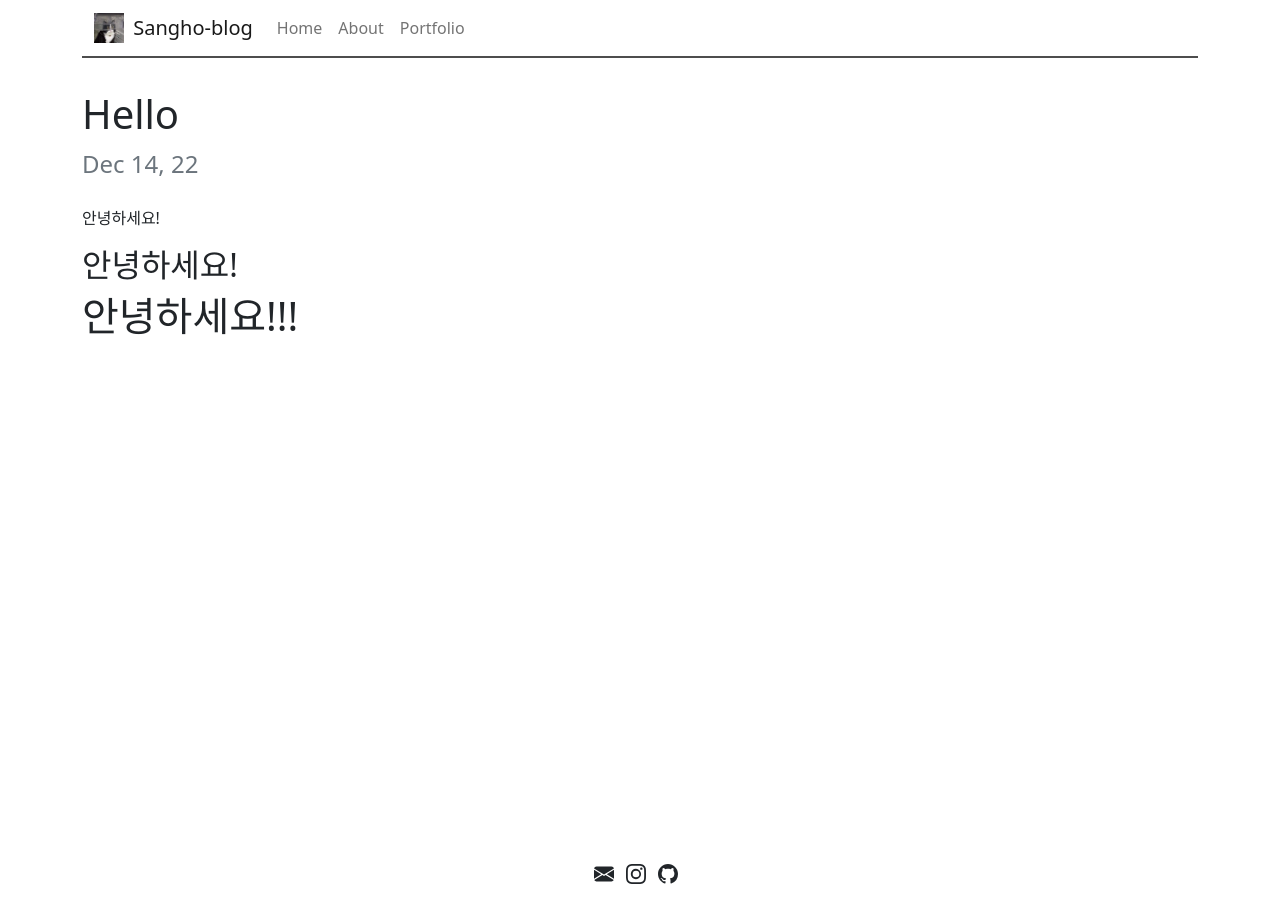
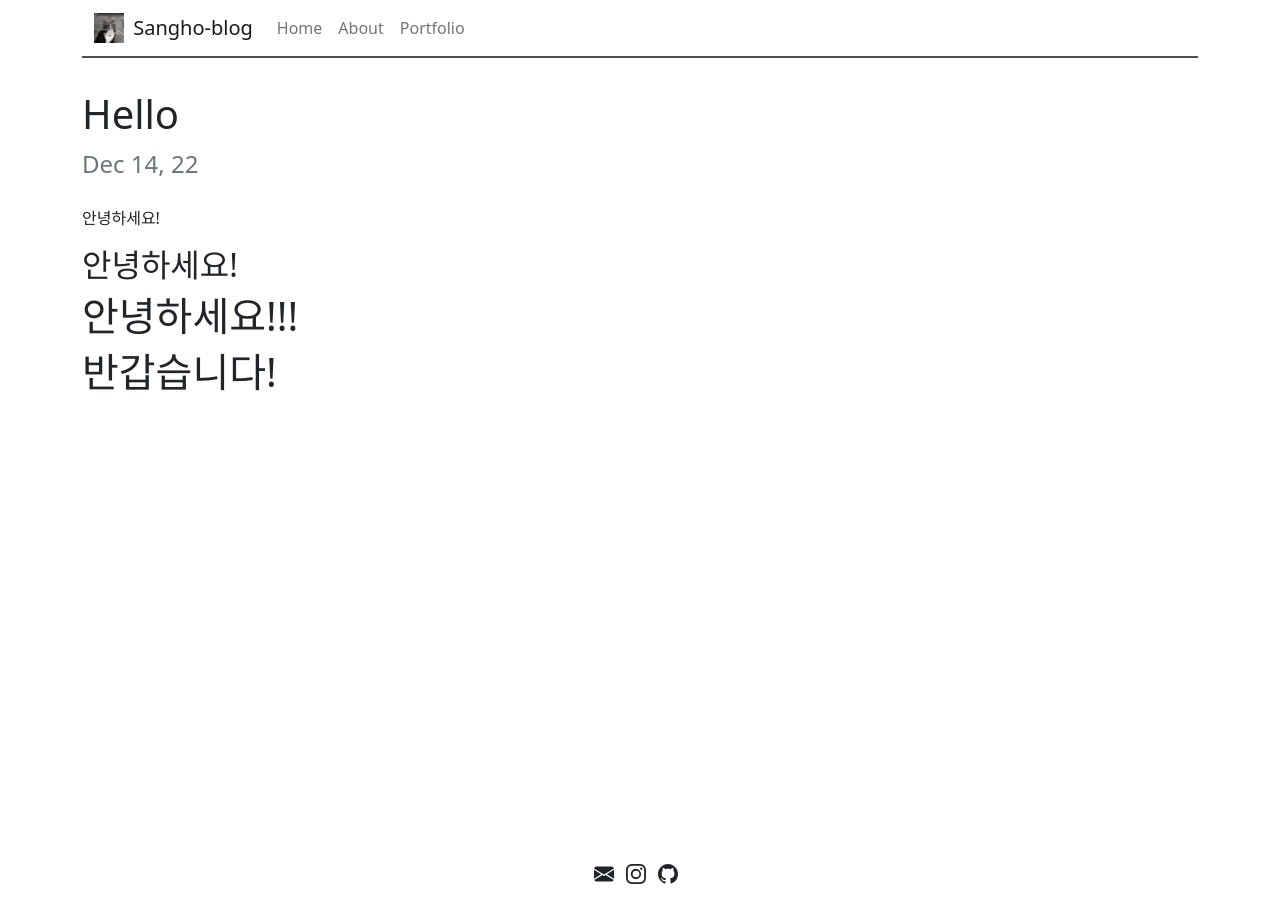
Before and after one commit to sangho527/sangho527.github.io, a Jekyll site: the page built from _posts/2022-12-14-Hello.markdown, in a window 1280 px wide. Built offline with Jekyll 4.4.1, drawn with Linux system fonts in a browser that asks for light colours; our own code applies the rules of GitHub Pages for plain Markdown files.

Commit message:
[UPDATE] 글 수정

```diff
--- a/_posts/2022-12-14-Hello.markdown
+++ b/_posts/2022-12-14-Hello.markdown
@@ -3,3 +3,5 @@
 ## 안녕하세요!
 
 # 안녕하세요!!!
+
+# 반갑습니다!
```
